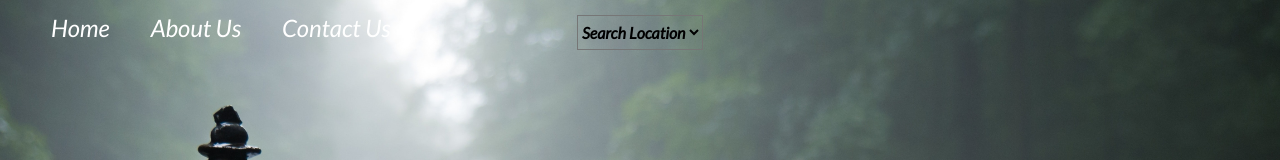
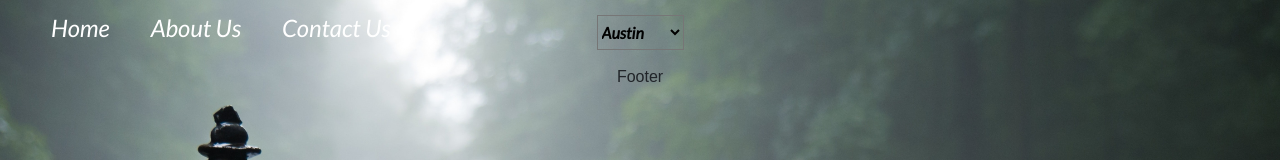
Before and after one commit to priyaamithun/weatherapp, a React (Create React App) app: page / in a window 1280 px wide. Shown: the top 160 px of the page. Built offline with nearby package versions, Linux system fonts and the light colour scheme.

Commit message:
fixed search and card

```diff
--- a/src/Weather/WeatherBody/Search.tsx
+++ b/src/Weather/WeatherBody/Search.tsx
@@ -15,7 +15,7 @@ export interface Props {
   public render() {
     return(
         <div>
-        <select className="search" onChange={(e) => this.store.onWeatherselected(e)}>
+        <select className="" onChange={(e) => this.store.onWeatherselected(e)}>
 <option>Search Location</option>
 <option value="austin, us">Austin</option>
 <option value="london, uk">London</option>
--- a/src/Weather/WeatherBody/Weather.css
+++ b/src/Weather/WeatherBody/Weather.css
@@ -1,5 +1,13 @@
+body{
+    background: url(./images/fog-foggy-forest-158607.jpg);
+    background-size: cover;
+    background-repeat: no-repeat;
+    background-position-y: top;
+}
+
+
 .search{
-margin-top:15px;
+margin:15px 20px;
 position: relative;
 height:35px;
 background-color: transparent;
--- a/src/Weather/WeatherBody/WeatherBody.css
+++ /dev/null
@@ -1,6 +0,0 @@
-body{
-    background: url(./images/fog-foggy-forest-158607.jpg);
-    background-size: cover;
-    background-repeat: no-repeat;
-    background-position-y: top;
-}
--- a/src/Weather/WeatherBody/WeatherBody.tsx
+++ b/src/Weather/WeatherBody/WeatherBody.tsx
@@ -1,25 +1,57 @@
 import * as React from 'react';
-import { WeatherHeader } from '..';
+
+import { WeatherFooter, WeatherHeader } from '..';
+
+import WeatherBodyStore from './WeatherBodyStore';
+
+import WeatherCard from './WeatherCard/WeatherCard';
+
 import { observer } from 'mobx-react';
-import Search from './Search';
-import './WeatherBody.css';
+import './Weather.css';
+
 export interface Props {
+
 }
+@observer
 
-@observer
 export class WeatherBody extends React.Component<Props, {}> {
 
-    public render() {
+    store = new WeatherBodyStore();
+ public render() {
 
+        let search = (
+<div>
+<select className="search" onChange={(e) => this.store.onWeatherselected(e)}>
+<option value="austin, us">Austin</option>
+<option value="london, uk">London</option>
+<option value="singapore, sg">Singapore</option>
+</select>
+</div>
+);
         return (
+
         <div>
-        <div className="NavContent">
-        <WeatherHeader />
-        <Search />
+            <WeatherHeader />
+
+            {search}
+                {
+
+                    this.store.cards.map(m => {
+
+                        return(<WeatherCard key={m.id} model={m} onClose={this.store.onClose} />);
+
+                    })
+
+                }
+
+            <WeatherFooter />
+
         </div>
-            </div>
+
         );
+
     }
+
 }
 
 export default WeatherBody;
--- a/src/Weather/WeatherBody/WeatherCard/WeatherCard.css
+++ b/src/Weather/WeatherBody/WeatherCard/WeatherCard.css
@@ -1,7 +1,7 @@
 
 .Cards{
 
-    display:inline-table;
+    display:inline-block;
 
 
 }
```
Also changed, not shown: src/Weather/WeatherHeader/WeatherHeader.css (+1 -17 lines).
